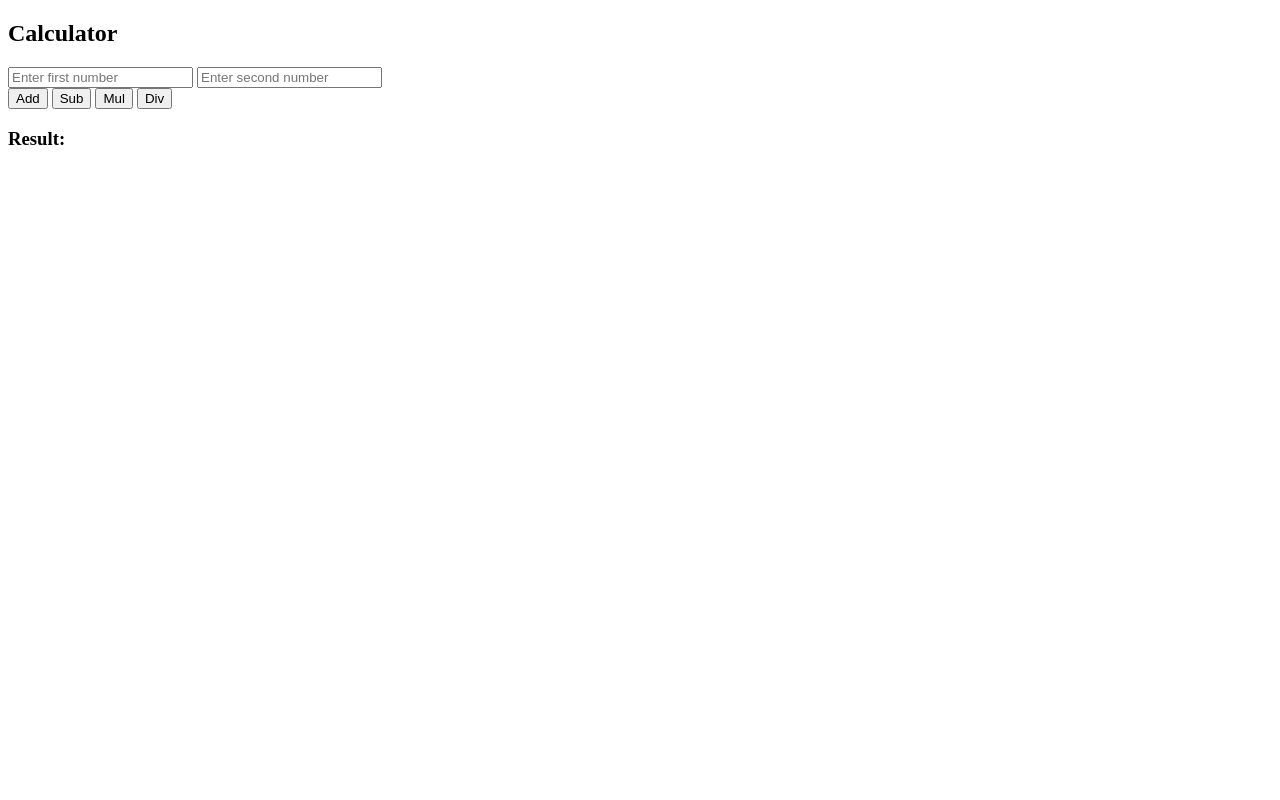
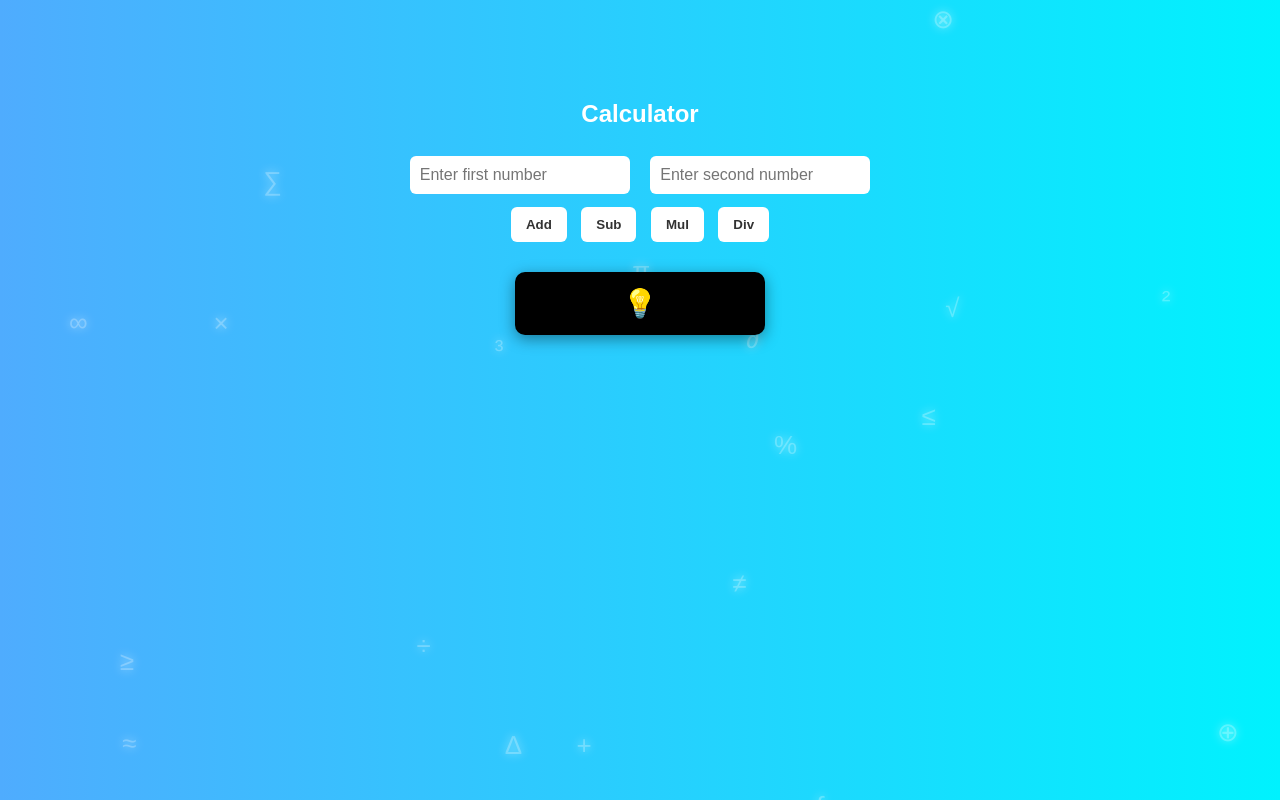
Before and after one commit to udaykiranavugana-maker/calculator-using-js, a plain HTML site: page index.html in a window 1280 px wide. Drawn offline with Linux system fonts and the light colour scheme.

Commit message:
Updated calculator files

```diff
--- a/index.html
+++ b/index.html
@@ -18,7 +18,27 @@
         <button onclick="Div()">Div</button>
     </div>
 
-    <h3 id="display">Result: </h3>
+   <h3 id="display">💡</h3>
+   <span class="symbol">+</span>
+<span class="symbol">−</span>
+<span class="symbol">×</span>
+<span class="symbol">÷</span>
+<span class="symbol">%</span>
+<span class="symbol">√</span>
+<span class="symbol">π</span>
+<span class="symbol">∞</span>
+<span class="symbol">∑</span>
+<span class="symbol">≈</span>
+<span class="symbol">≠</span>
+<span class="symbol">≤</span>
+<span class="symbol">≥</span>
+<span class="symbol">∫</span>
+<span class="symbol">²</span>
+<span class="symbol">³</span>
+<span class="symbol">∆</span>
+<span class="symbol">∂</span>
+<span class="symbol">⊕</span>
+<span class="symbol">⊗</span>
 
     <script src="./script.js"></script>
 </body>
--- a/script.js
+++ b/script.js
@@ -29,3 +29,49 @@ function Div() {
         document.getElementById("display").innerText = v1 / v2;
     }
 }
+
+
+const symbols = document.querySelectorAll(".symbol");
+
+symbols.forEach(symbol => {
+    let x = Math.random() * window.innerWidth;
+    let y = Math.random() * window.innerHeight;
+
+    // ✅ Ensure speed is NEVER too small
+    let dx = (Math.random() * 2 + 1) * (Math.random() < 0.5 ? -1 : 1);
+    let dy = (Math.random() * 2 + 1) * (Math.random() < 0.5 ? -1 : 1);
+
+    function move() {
+        x += dx;
+        y += dy;
+
+        // ✅ Bounce on edges properly
+        if (x <= 0 || x >= window.innerWidth - 30) {
+            dx *= -1;
+        }
+        if (y <= 0 || y >= window.innerHeight - 30) {
+            dy *= -1;
+        }
+
+        // ✅ Avoid display box area (center safe zone)
+        const centerX = window.innerWidth / 2;
+        const centerY = window.innerHeight / 2;
+
+        if (
+            x > centerX - 180 &&
+            x < centerX + 180 &&
+            y > centerY - 120 &&
+            y < centerY + 120
+        ) {
+            dx *= -1;
+            dy *= -1;
+        }
+
+        // ✅ Apply movement
+        symbol.style.transform = `translate(${x}px, ${y}px)`;
+
+        requestAnimationFrame(move);
+    }
+
+    move();
+});
--- a/style.css
+++ b/style.css
@@ -0,0 +1,88 @@
+body {
+    font-family: Arial, sans-serif;
+    background: linear-gradient(to right, #4facfe, #00f2fe);
+    text-align: center;
+    margin-top: 100px;
+    overflow: hidden; /* prevent scroll */
+}
+
+/* Title */
+h2 {
+    color: #fff;
+    margin-bottom: 20px;
+}
+
+/* Inputs */
+input {
+    width: 200px;
+    padding: 10px;
+    margin: 8px;
+    border: none;
+    border-radius: 6px;
+    outline: none;
+    font-size: 16px;
+}
+
+/* Buttons */
+button {
+    padding: 10px 15px;
+    margin: 5px;
+    border: none;
+    border-radius: 6px;
+    background-color: #ffffff;
+    color: #333;
+    font-weight: bold;
+    cursor: pointer;
+    transition: 0.3s;
+}
+
+button:hover {
+    background-color: #333;
+    color: #fff;
+}
+
+/* Display box */
+#display {
+    position: relative;
+    z-index: 2; /* keep above symbols */
+    margin: 25px auto;
+    padding: 15px;
+    width: 220px;
+    background-color: #000;
+    color: #ffd700;
+    font-size: 28px;
+    font-weight: bold;
+    border-radius: 10px;
+    text-align: center;
+    box-shadow: 0 4px 15px rgba(0,0,0,0.4);
+    transition: all 0.3s ease;
+
+    /* prevent overflow */
+    word-wrap: break-word;
+    overflow-wrap: break-word;
+}
+
+/* Pop animation */
+#display:not(:empty) {
+    animation: pop 0.3s ease;
+    color: #00ffcc;
+}
+
+@keyframes pop {
+    0% { transform: scale(0.8); opacity: 0.5; }
+    100% { transform: scale(1); opacity: 1; }
+}
+
+/* Floating symbols (JS controls movement) */
+.symbol {
+    position: fixed;
+    top: 0;
+    left: 0;
+    font-size: 26px;
+    color: rgba(255, 255, 255, 0.25);
+    pointer-events: none;
+    z-index: 0;
+
+    /* optional glow */
+    text-shadow: 0 0 10px rgba(255,255,255,0.5);
+}
```
